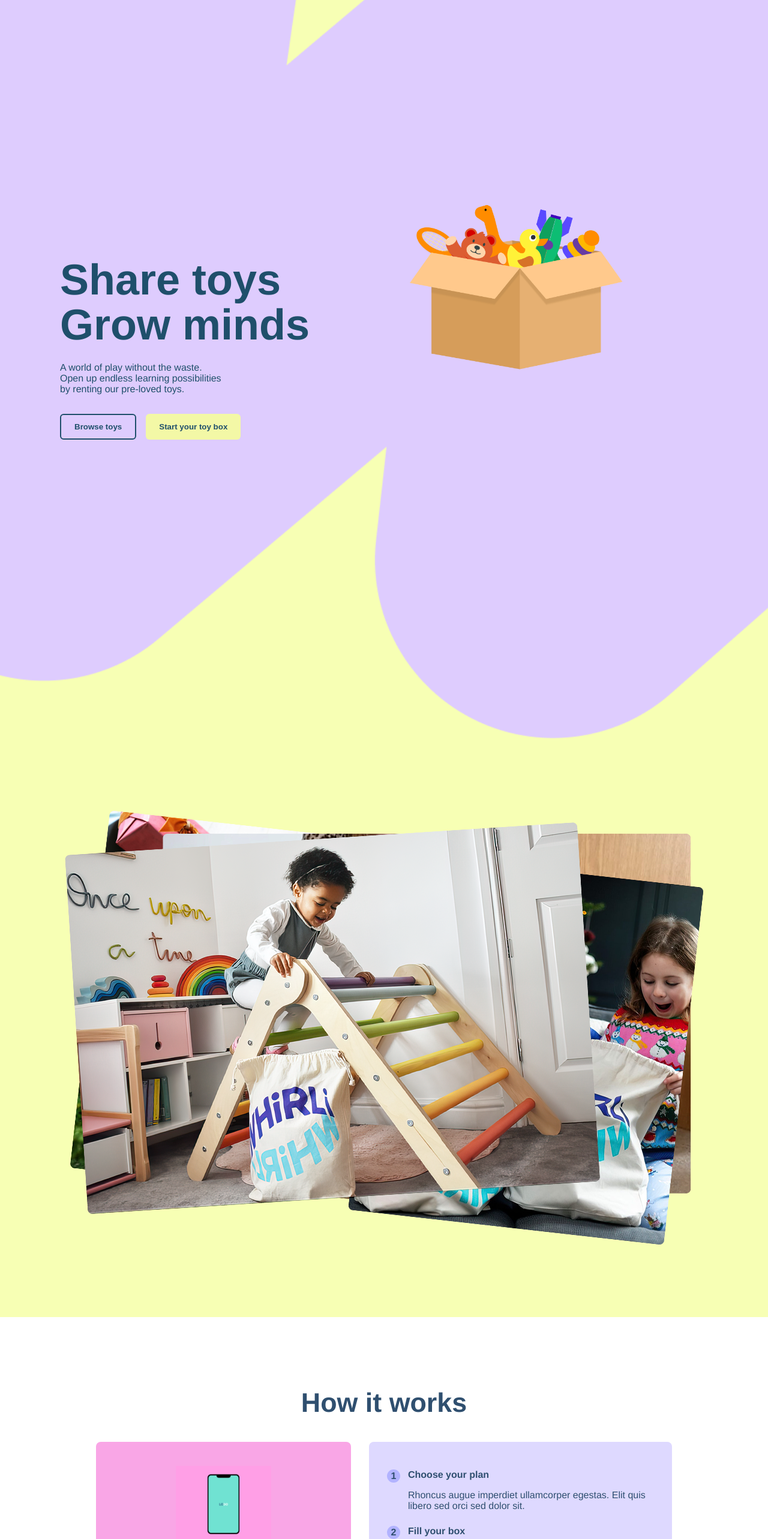
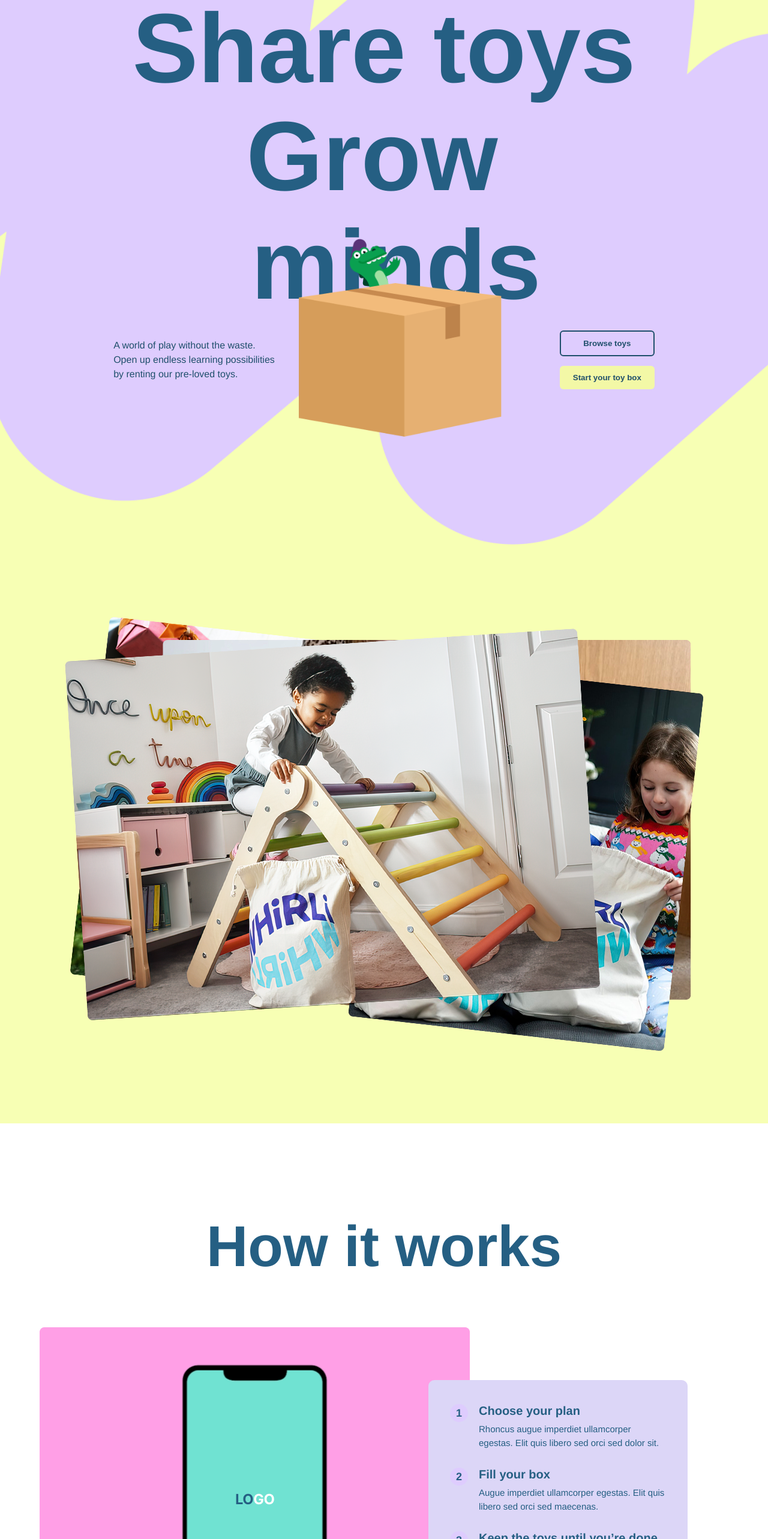
Before and after one commit to mayurdhwajsinh-j-equest/ToyCart, a React (Vite) app in the folder frontend/: page / in a window 1280 px wide. Shown: the part 234-2800 px from the top of the page at 60% size. Built offline with nearby package versions, Linux system fonts and the light colour scheme.

Commit message:
hero content added

```diff
--- a/frontend/src/pages/Home.css
+++ b/frontend/src/pages/Home.css
@@ -2,63 +2,51 @@
   background-color: #f7ffb4;
 }
 
-/* ---------------- HERO ---------------- */
-
 .home-hero {
-  min-height: 150vh;
+  min-height: 100vh;
   display: flex;
-  justify-content: space-between;
+  flex-direction: column;
   align-items: center;
   padding: 80px 100px;
   background-repeat: no-repeat;
   background-position: center;
   background-size: cover;
+  background-image: url('../../public/images/Swiggle.png');
 }
 
-.hero-content {
-  max-width: 520px;
+.hero-title-wrapper {
+  text-align: center;
 }
 
-.hero-content h1 {
-  font-size: 72px;
+.hero-title {
+  font-size: 164px;
   font-weight: 900;
-  line-height: 1.05;
-  color: #1f4f6b;
-  margin-bottom: 24px;
+  line-height: 1.1;
+  margin: 40px;
+  color: #255F83;
+  display: inline-block;
 }
 
-.hero-content p {
+.hero-title .highlight1 {
+  margin-right: 40px;
+}
+.hero-title .highlight2 {
+  margin-left: 40px;
+}
+
+.hero-content-wrapper {
+  display: flex;
+  align-items: center;
+  gap: 40px;
+  position: relative;
+  top: -100px;
+}
+
+.hero-text p {
   font-size: 16px;
   color: #1f4f6b;
-  margin-bottom: 32px;
+  line-height: 1.5;
 }
-
-.hero-buttons {
-  display: flex;
-  gap: 16px;
-}
-
-.btn-outline {
-  background: transparent;
-  border: 2px solid #1f4f6b;
-  color: #1f4f6b;
-  padding: 12px 22px;
-  border-radius: 6px;
-  font-weight: 700;
-  cursor: pointer;
-}
-
-.btn-primary {
-  background: #f3f8a6;
-  border: none;
-  color: #1f4f6b;
-  padding: 12px 22px;
-  border-radius: 6px;
-  font-weight: 700;
-  cursor: pointer;
-}
-
-/* ---------------- BOX ---------------- */
 
 .hero-box-wrapper {
   flex: 1;
@@ -71,6 +59,30 @@
   position: relative;
   width: 420px;
   height: 420px;
+}
+
+.box-with-dino {
+  position: relative;
+  display: inline-block;
+  width: 260px;
+  height: auto;
+}
+
+.closed-box {
+  display: block;
+  width: 130%;
+  height: auto;
+  position: relative;
+  z-index: 1;
+}
+
+.dinosaur-img {
+  position: absolute;
+  bottom: 70%;
+  left: 25%;
+  width: 120px;
+  height: auto;
+  z-index: 1;
 }
 
 .box {
@@ -101,8 +113,37 @@
   transform: translateY(0) scale(1);
 }
 
-/* ---------------- PILE ---------------- */
+/* Hero buttons */
+.hero-buttons,
+.hero-buttons-wrapper {
+  display: flex;
+  flex-direction: column;
+  justify-content: center;
+  gap: 16px;
+  margin-left: 135px;
+}
 
+.btn-outline {
+  background: transparent;
+  border: 2px solid #1f4f6b;
+  color: #1f4f6b;
+  padding: 12px 22px;
+  border-radius: 6px;
+  font-weight: 700;
+  cursor: pointer;
+}
+
+.btn-primary {
+  background: #f3f8a6;
+  border: none;
+  color: #1f4f6b;
+  padding: 12px 22px;
+  border-radius: 6px;
+  font-weight: 700;
+  cursor: pointer;
+}
+
+/* Pile section */
 .pile-section {
   display: flex;
   justify-content: center;
@@ -113,82 +154,106 @@
   max-width: 100%;
 }
 
-/* ---------------- WORKFLOW ---------------- */
-
+/* Workflow section */
 .workflow {
-  max-width: 960px;
+  max-width: 1100px;
   margin: 0 auto;
-  padding: 80px 20px;
+  padding: 100px 20px;
   color: #2f4f6f;
 }
 
 .workflow-title {
-  font-size: 2.8rem;
-  font-weight: 800;
+  font-size: 96px;
+  font-weight: bolder;
   text-align: center;
-  margin-bottom: 40px;
+  margin-top: 50px;
+  margin-bottom: 20px;
+  color: #255F83;
 }
 
 .workflow-content {
   display: flex;
-  gap: 30px;
+  align-items: center;
   justify-content: center;
-  flex-wrap: wrap;
+  gap: 0;
+  position: relative;
 }
 
+/* Workflow phone */
 .workflow-phone {
-  background: #f9a6e6;
-  padding: 40px 30px;
-  border-radius: 8px;
-  flex: 1 1 320px;
+  position: relative;
   display: flex;
   flex-direction: column;
   align-items: center;
+  justify-content: center;
+  width: 500px;
+  padding: 60px 40px;
+  z-index: 0;
+  flex-shrink: 0;
 }
 
 .phone-image {
-  max-width: 160px;
-  margin-bottom: 30px;
+  display: block;
+  position: relative;
+  z-index: 0;
+  margin-bottom: 40px;
 }
 
 .workflow-actions {
+  position: absolute;
+  left: 50%;
+  bottom: 80px;
+  transform: translateX(-50%);
   display: flex;
-  gap: 10px;
+  gap: 16px;
+  z-index: 1;
 }
 
 .btn {
-  background: #d7d9de;
+  background: #cfd2d8;
   border: none;
-  padding: 8px 18px;
+  padding: 12px 37px;
   border-radius: 4px;
   font-weight: 600;
+  font-size: 16px;
   cursor: pointer;
-  color: #2f4f6f;
+  color: #255F83;
 }
 
 .btn-active {
-  background: #ffffaa;
+  background: #F7FFB4;
   font-weight: 700;
 }
 
+/* Workflow steps */
 .workflow-steps {
-  background: #ded9ff;
-  border-radius: 8px;
-  padding: 30px;
-  max-width: 460px;
-  flex: 1 1 400px;
+  background: #dcd6f7;
+  border-radius: 10px;
+  margin-top: 120px;
+  padding: 40px 36px;
+  width: 360px;
+  display: flex;
+  flex-direction: column;
+  justify-content: center;
+  z-index: 3;
 }
 
 .workflow-steps ol {
   list-style: none;
   padding: 0;
+  margin: 0 0 30px 0;
   counter-reset: step;
 }
 
 .workflow-steps li {
   position: relative;
-  padding-left: 35px;
-  margin-bottom: 24px;
+  padding-left: 48px;
+  margin-bottom: 30px;
+  font-size: 15px;
+}
+
+.workflow-steps li:last-child {
+  margin-bottom: 0;
 }
 
 .workflow-steps li::before {
@@ -196,28 +261,48 @@
   content: counter(step);
   position: absolute;
   left: 0;
-  width: 22px;
-  height: 22px;
-  background: #b2b3ff;
+  top: 0;
+  width: 30px;
+  height: 30px;
+  background: #DECCFE;
   border-radius: 50%;
   display: flex;
   align-items: center;
   justify-content: center;
   font-weight: 700;
+  font-size: 18px;
+  color: #255F83;
+}
+
+.workflow-steps strong {
+  display: block;
+  margin-bottom: 8px;
+  font-size: 20px;
+  font-weight: 700;
+  color: #255F83;
+}
+
+.workflow-steps p {
+  color: #255F83;
+  font-size: 15px;
+  line-height: 1.5;
+  margin: 0;
 }
 
 .btn-start {
   width: 100%;
-  background: #ffffaa;
+  background: #F7FFB4;
+  color: #255F83;
+  font-size: 17px;
   border: none;
-  padding: 12px;
+  padding: 16px;
   font-weight: 700;
   border-radius: 4px;
   cursor: pointer;
+  margin-top: 0;
 }
 
-/* ---------------- RESPONSIVE ---------------- */
-
+/* Responsive */
 @media (max-width: 1024px) {
   .home-hero {
     flex-direction: column;
--- a/frontend/src/pages/Home.jsx
+++ b/frontend/src/pages/Home.jsx
@@ -1,49 +1,26 @@
-import { useEffect, useRef } from "react";
 import "./Home.css";
 
 import boxClosed from "../../public/images/box-closed.png";
 import boxOpen from "../../public/images/box-open.png";
-import swiggle from "../../public/images/Swiggle.png";
+import dinosaur from "../../public/images/dinosaur.png";
 import pilePhoto from "../../public/images/photo-pile.png";
 import workflowPhone from "../../public/images/Video.png";
 
 function Home() {
-  const boxRef = useRef(null);
-
-  useEffect(() => {
-    const handleScroll = () => {
-      if (!boxRef.current) return;
-
-      const rect = boxRef.current.getBoundingClientRect();
-      const windowHeight = window.innerHeight;
-
-      if (rect.top < windowHeight * 0.6) {
-        boxRef.current.classList.add("open");
-      } else {
-        boxRef.current.classList.remove("open");
-      }
-    };
-
-    window.addEventListener("scroll", handleScroll);
-    handleScroll();
-
-    return () => window.removeEventListener("scroll", handleScroll);
-  }, []);
-
   return (
     <>
       <div className="home-wrapper">
-        <section
-          className="home-hero"
-          style={{ backgroundImage: `url(${swiggle})` }}
-        >
-          <div className="hero-content">
-            <h1>
+        <section className="home-hero">
+          <div className="hero-title-wrapper">
+            <h1 className="hero-title">
               Share toys
               <br />
-              Grow minds
+              <span className="highlight1">Grow</span> <span className="highlight2">minds</span>
             </h1>
+          </div>
 
+          <div className="hero-content-wrapper">
+            <div className="hero-text">
               <p>
                 A world of play without the waste.
                 <br />
@@ -51,20 +28,23 @@ function Home() {
                 <br />
                 by renting our pre-loved toys.
               </p>
+            </div>
+
+            <div className="hero-box-wrapper">
+              <div className="box-with-dino">
+                <img src={dinosaur} alt="Dinosaur" className="dinosaur-img" />
+                <img src={boxClosed} alt="Closed box" className="closed-box" />
+              </div>
+            </div>
+
 
             <div className="hero-buttons">
               <button className="btn-outline">Browse toys</button>
               <button className="btn-primary">Start your toy box</button>
             </div>
           </div>
+        </section>
 
-          <div className="hero-box-wrapper">
-            <div className="hero-box" ref={boxRef}>
-              <img src={boxClosed} alt="Closed box" className="box box-closed" />
-              <img src={boxOpen} alt="Open box" className="box box-open" />
-            </div>
-          </div>
-        </section>
 
         <section className="pile-section">
           <img src={pilePhoto} alt="Pile of toys" className="pile-photo" />
```
Also changed, not shown: frontend/public/images/dinosaur.png (renamed from frontend/public/images/Group.png), 1 other file (tests, documents, lock files or other folders). Lines whose indentation alone changed are shown as unchanged.
